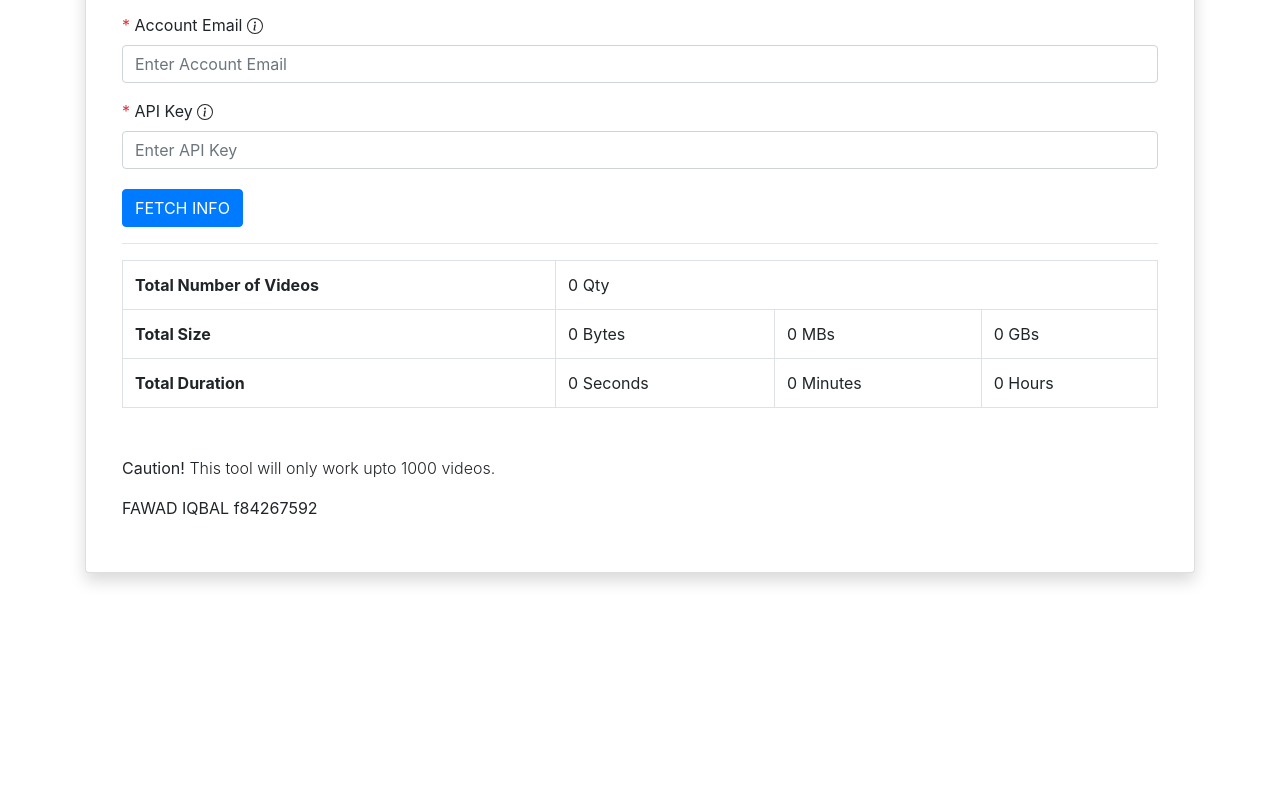
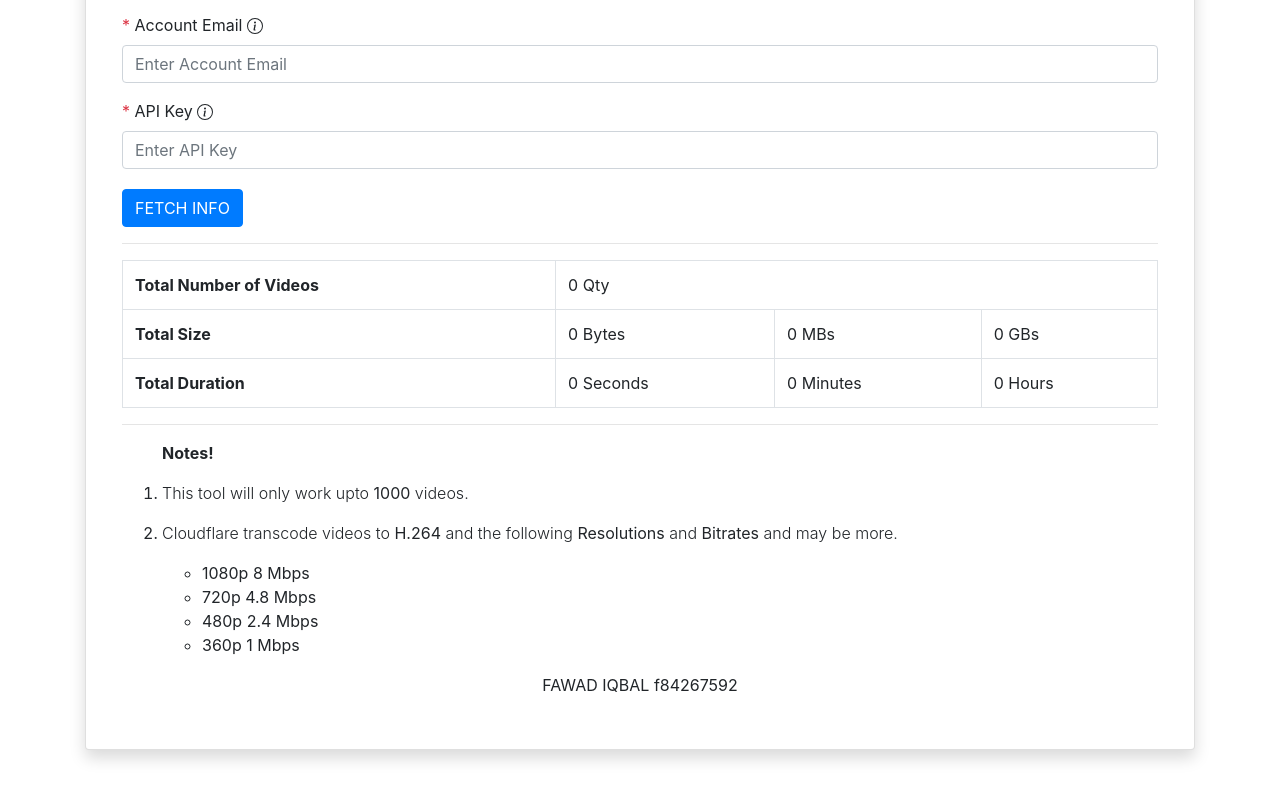
Before and after one commit to fWd82/fwd82.github.io, a plain HTML site: page index.html in a window 1280 px wide. Shown: the part 358-1156 px from the top of the page. Before the commit the page ends 979 px from the top, so only its background shows below. Drawn offline with nearby package versions, Linux system fonts and the light colour scheme.

Commit message:
Add files via upload

```diff
--- a/index.html
+++ b/index.html
@@ -87,8 +87,23 @@
             </tbody>
         </table>
 
-        <p class="font-weight-light mt-5"><strong>Caution!</strong> This tool will only work upto 1000 videos. </p>
-        <p class="font-weight-light"><strong>FAWAD IQBAL f84267592</strong></p>
+        <hr />
+
+
+        <ol>
+            <p><strong class="mt-5">Notes!</strong></p>
+            <li><p class="font-weight-light"> This tool will only work upto <strong>1000</strong> videos. </p></li>
+            <li><p class="font-weight-light">Cloudflare transcode videos to <strong>H.264</strong> and the following <strong>Resolutions</strong> and <strong>Bitrates</strong> and may be more.  </p></li>
+                <ul>
+                    <li>1080p	8 Mbps</li>
+                    <li>720p	4.8 Mbps</li>
+                    <li>480p	2.4 Mbps</li>
+                    <li>360p	1 Mbps</li>
+                </ul>
+        </ol>
+
+
+        <p class="font-weight-light text-center"><strong>FAWAD IQBAL f84267592</strong></p>
     </div>
 
     <!-- Include jQuery and Bootstrap JS -->
@@ -202,8 +217,13 @@
             }
 
         } catch (error) {
-            document.getElementById('errormessage').textContent = "There was an error fetching the video info: \n" + error;
+            document.getElementById('errormessage').textContent = "Wrong Credentials | There was an error fetching the video info: \n" + error;
             console.error("There was an error fetching the video sizes: ", error);
+            spinner.style.visibility = 'hidden'; //'hidden'
+            document.getElementById('fetchSize').classList.add('btn-primary');
+            document.getElementById('fetchSize').textContent = "GET INFO";
+
+
         }
 
         // This code is written by FAWAD IQBAL f84267582 (fwd82@live.com)
```
